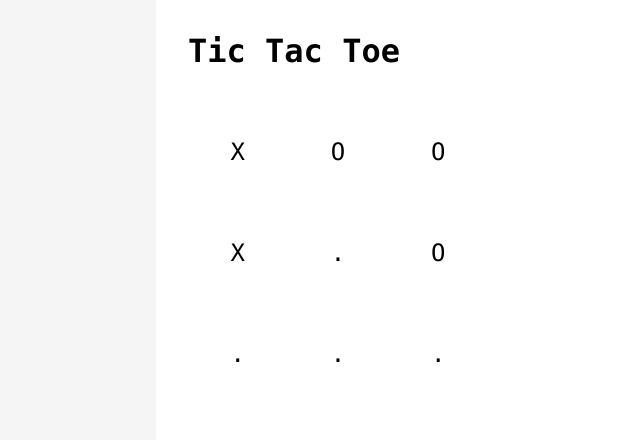
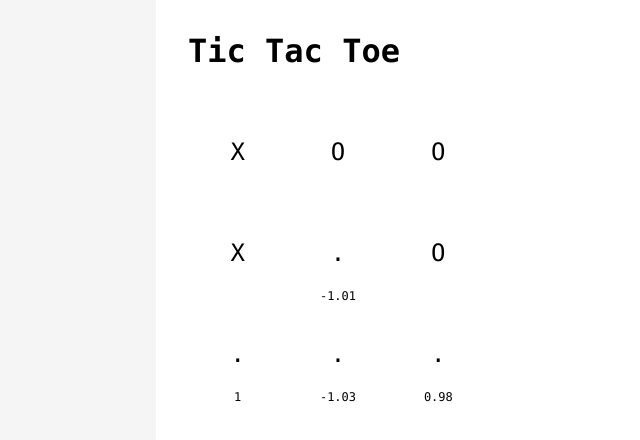
Before and after one commit to mtauer/rl-minimax, a React (Create React App) app: page / in a window 1280 px wide. Shown: the top 440 px of the page, without its empty margins (152-792 px from the left). Built offline with nearby package versions, Linux system fonts and the light colour scheme.

Commit message:
Show next action values

```diff
--- a/src/App.js
+++ b/src/App.js
@@ -19,12 +19,14 @@ const Title = styled.h1`
 
 class App extends Component {
   render() {
-    const values = minimax(undefined, ticTacToe);
-    console.log('ticTacToe values', values);
+    const nextActionValues = minimax(undefined, ticTacToe);
     return (
       <Container>
         <Title>Tic Tac Toe</Title>
-        <TicTacToeBoard gameState={ticTacToe.initialState} />
+        <TicTacToeBoard
+          gameState={ticTacToe.initialState}
+          nextActionValues={nextActionValues}
+        />
       </Container>
     );
   }
--- a/src/TicTacToeBoard.js
+++ b/src/TicTacToeBoard.js
@@ -1,8 +1,8 @@
 import React from 'react';
 import styled from 'styled-components';
+import first from 'lodash/first';
 
 const Board = styled.div`
-  align-items: center;
   display: grid;
   grid-template-columns: 1fr 1fr 1fr;
   grid-auto-rows: 100px;
@@ -10,17 +10,40 @@ const Board = styled.div`
   justify-items: stretch;
   width: 300px;
 `;
-
 const Cell = styled.div`
+  align-items: center;
+  display: flex;
   font-size: 24px;
+  position: relative;
   text-align: center;
 `;
+const CellLabel = styled.div`
+  display: block;
+  flex: 1;
+`;
+const ActionValue = styled.div`
+  bottom: 0;
+  font-size: 12px;
+  left: 0;
+  position: absolute;
+  right: 0;
+`;
 
-const TicTacToeBoard = ({ gameState }) => (
+const TicTacToeBoard = ({ gameState, nextActionValues }) => (
   <Board>
-    { gameState.board.map((v, i) => (
-      <Cell key={`board-cell-${i}`}>{v}</Cell>
-    )) }
+    { gameState.board.map((v, i) => {
+      const nextActionValue = nextActionValues ?
+        first(nextActionValues.filter(o => o.action.index === i)) :
+        null;
+      return (
+        <Cell key={`board-cell-${i}`}>
+          <CellLabel>{v}</CellLabel>
+          { nextActionValue &&
+            <ActionValue>{nextActionValue.value}</ActionValue>
+          }
+        </Cell>
+      );
+    })}
   </Board>
 );
 
```
